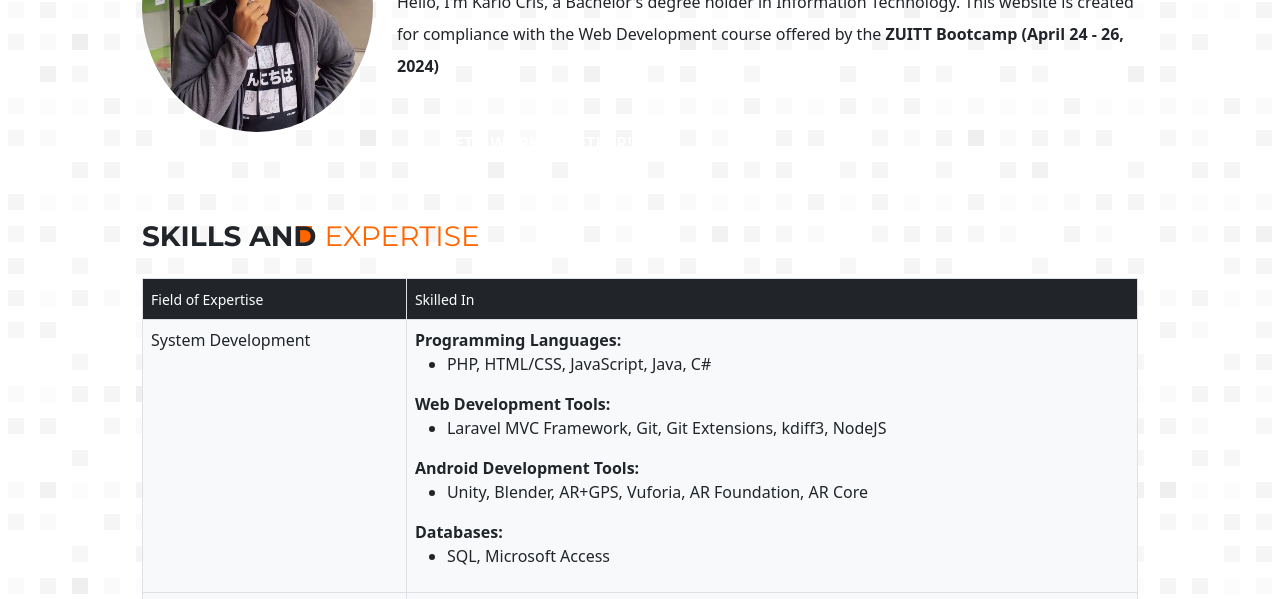
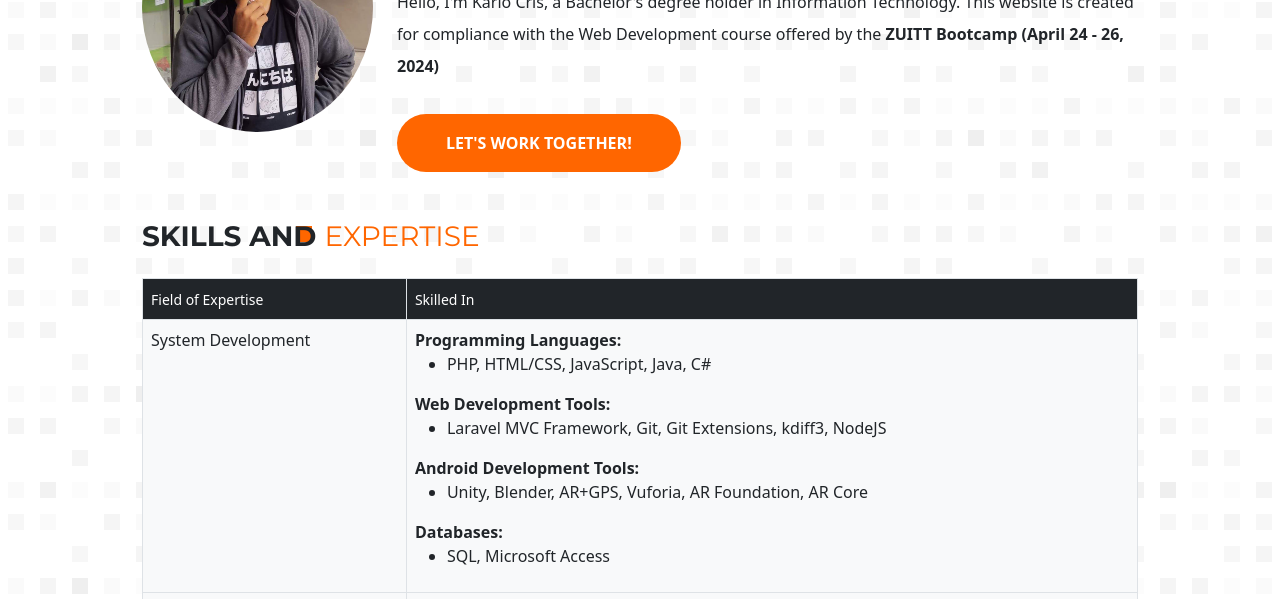
Before and after one commit to kcbolisay08/webportfolio, a plain HTML site: page index.html in a window 1280 px wide. Shown: the part 166-765 px from the top of the page. Drawn offline with nearby package versions, Linux system fonts and the light colour scheme.

Commit message:
button color change

```diff
--- a/css/style.css
+++ b/css/style.css
@@ -49,6 +49,6 @@ body {
     background-color: var(--blue) !important;
 }
 
-.btn-blue {
+.btn-orange {
     background-color: var(--orange) !important;
 }
```
